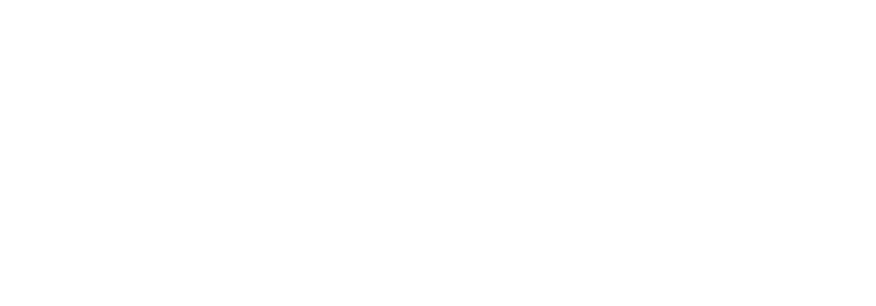
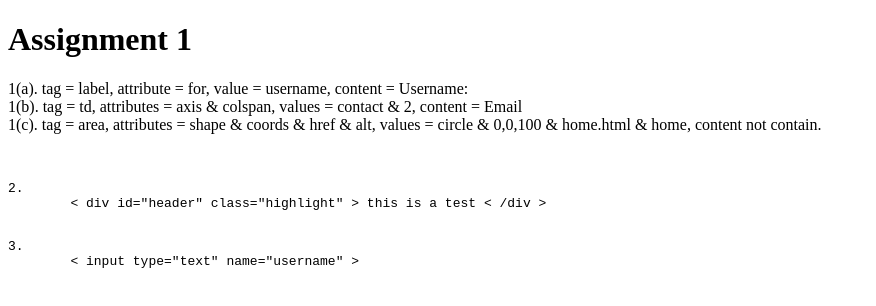
Before and after one commit to naingkokolin-mst/DesigningAndDevelopingWebsite, a plain HTML site: page assignment1.html in a window 1280 px wide. Shown: the whole page, without its empty margins (0-876 px from the left). Drawn offline with Linux system fonts and the light colour scheme.

Commit message:
assignment1 beta

```diff
--- a/assignment1.html
+++ b/assignment1.html
@@ -4,11 +4,26 @@
 <head>
     <meta charset="UTF-8">
     <meta name="viewport" content="width=device-width, initial-scale=1.0">
-    <title>Document</title>
+    <title>Assignment 1</title>
 </head>
 
 <body>
+    <h1>Assignment 1</h1>
+    <p>
+        1(a). tag = label, attribute = for, value = username, content = Username: <br>
+        1(b). tag = td, attributes = axis & colspan, values = contact & 2, content = Email <br>
+        1(c). tag = area, attributes = shape & coords & href & alt, values = circle & 0,0,100 & home.html & home,
+        content
+        not contain.
+    </p> <br>
 
+    <pre>2.
+        < div id="header" class="highlight" > this is a test < /div >
+    </pre>
+
+    <pre>3.
+        < input type="text" name="username" >
+    </pre>
 </body>
 
 </html>
```
Also changed, not shown: index.html (+4 -0 lines).
